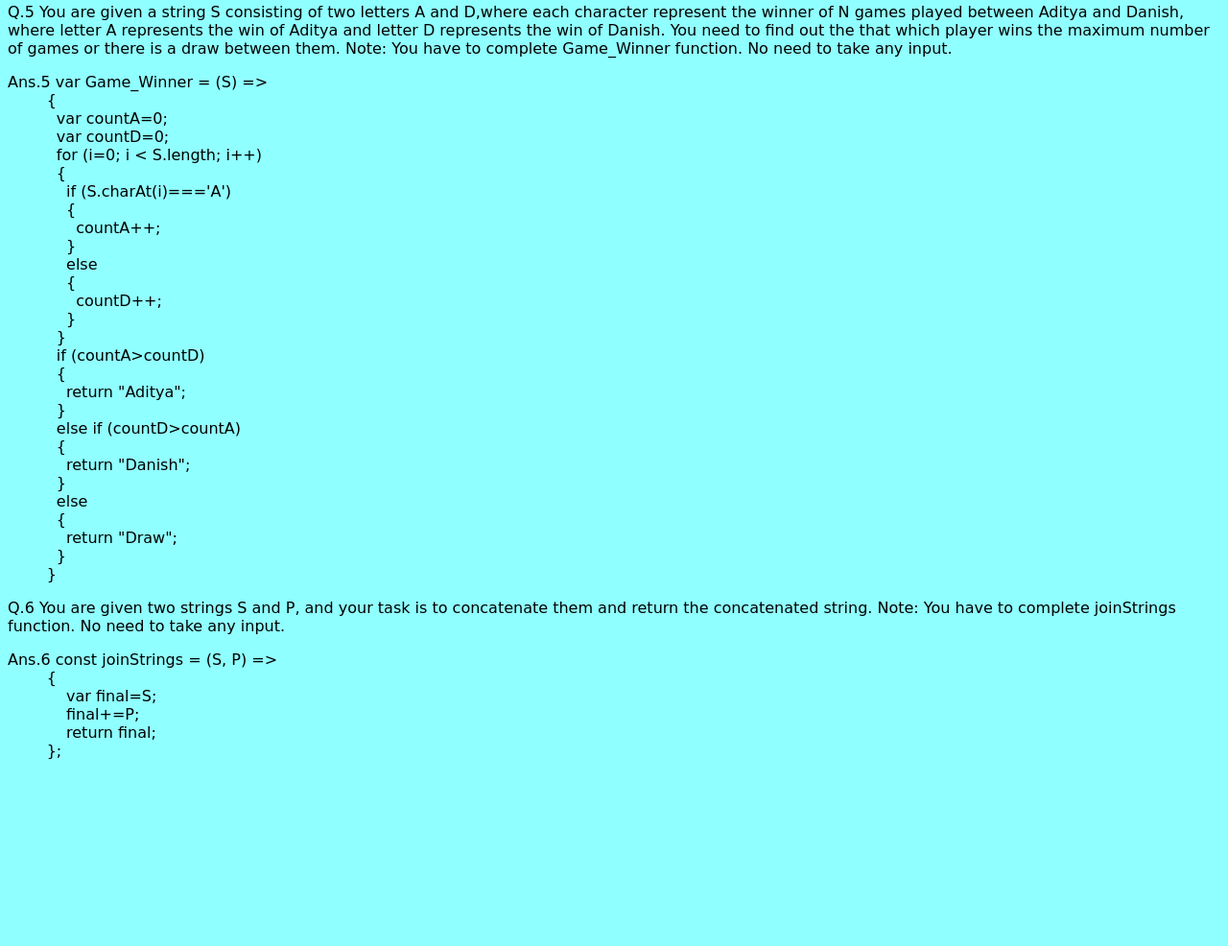
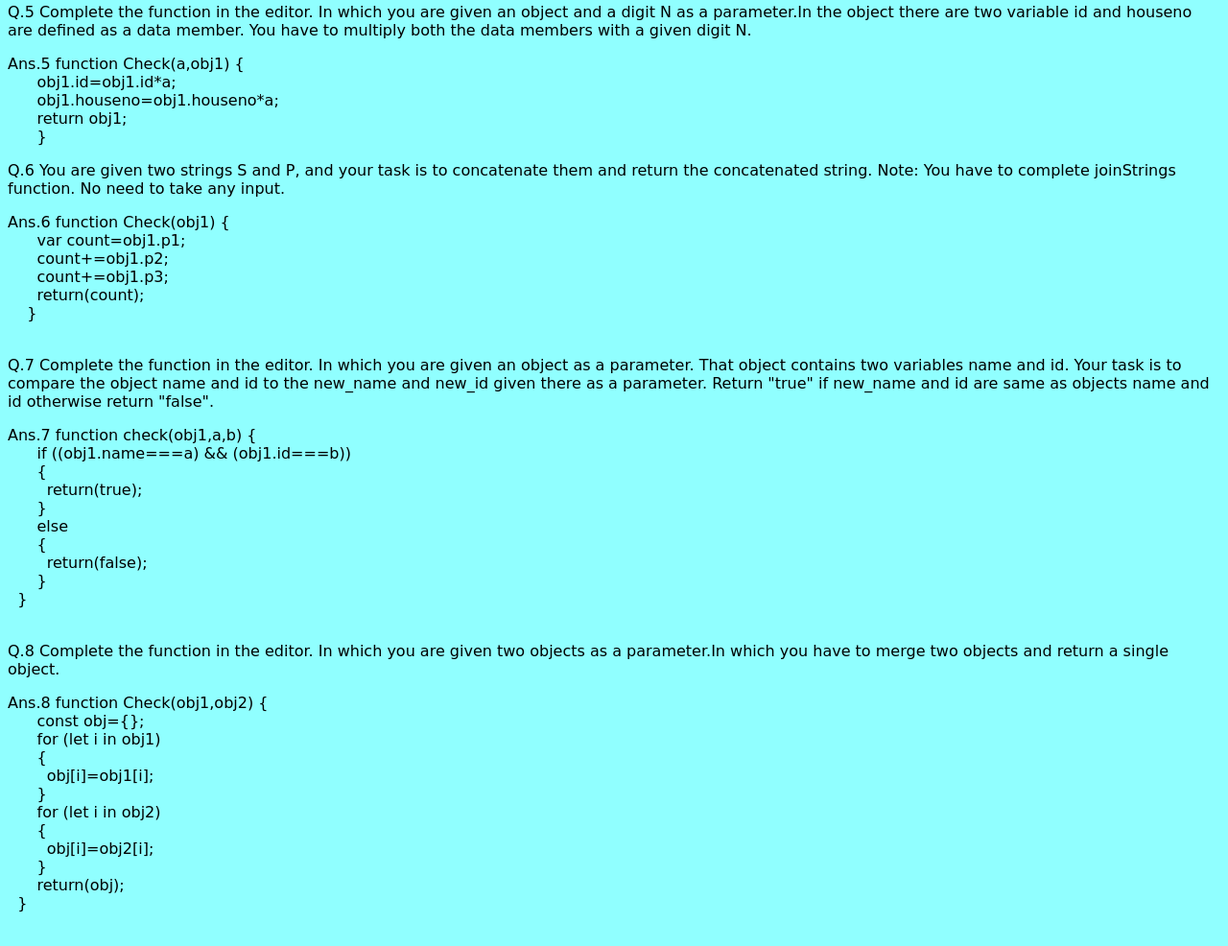
Before and after one commit to Shashank-kharatey/prepbytes-js-handson-7, a plain HTML site: page index.html in a window 1280 px wide. Shown: the part 1126-2112 px from the top of the page at 96% size. Before the commit the page ends 1934 px from the top, so only its background shows below. Drawn offline with Linux system fonts and the light colour scheme.

Commit message:
some modifications

```diff
--- a/index.html
+++ b/index.html
@@ -68,43 +68,49 @@
       }
   }</pre>
     </p>
-    <p>Q.5 You are given a string S consisting of two letters A and D,where each character represent the winner of N games played between Aditya and Danish, where letter A represents the win of Aditya and letter D represents the win of Danish. You need to find out the that which player wins the maximum number of games or there is a draw between them. Note: You have to complete Game_Winner function. No need to take any input.</p>
-    <p><pre>Ans.5 var Game_Winner = (S) =>
+    <p>Q.5 Complete the function in the editor. In which you are given an object and a digit N as a parameter.In the object there are two variable id and houseno are defined as a data member. You have to multiply both the data members with a given digit N.</p>
+    <p><pre>Ans.5 function Check(a,obj1) {
+      obj1.id=obj1.id*a;
+      obj1.houseno=obj1.houseno*a;
+      return obj1;
+      }</pre>
+    </p>
+    <p>Q.6 You are given two strings S and P, and your task is to concatenate them and return the concatenated string. Note: You have to complete joinStrings function. No need to take any input.</p>
+    <p><pre>Ans.6 function Check(obj1) {
+      var count=obj1.p1;
+      count+=obj1.p2;
+      count+=obj1.p3;
+      return(count);
+    }
+  </pre>
+    </p>
+    <p>Q.7 Complete the function in the editor. In which you are given an object as a parameter. That object contains two variables name and id. Your task is to compare the object name and id to the new_name and new_id given there as a parameter. Return "true" if new_name and id are same as objects name and id otherwise return "false".</p>
+    <p><pre>Ans.7 function check(obj1,a,b) {
+      if ((obj1.name===a) && (obj1.id===b))
       {
-          var countA=0;
-          var countD=0;
-          for (i=0; i < S.length; i++)
-          {
-            if (S.charAt(i)==='A')
-            {
-              countA++;
+        return(true);
       }
       else
       {
-              countD++;
+        return(false);
       }
   }
-          if (countA>countD)
+  </pre>
+    </p>
+    <p>Q.8 Complete the function in the editor. In which you are given two objects as a parameter.In which you have to merge two objects and return a single object.</p>
+    <p><pre>Ans.8 function Check(obj1,obj2) {
+      const obj={};
+      for (let i in obj1)
       {
-            return "Aditya";
+        obj[i]=obj1[i];
       }
-          else if (countD>countA)
+      for (let i in obj2)
       {
-            return "Danish";
+        obj[i]=obj2[i];
       }
-          else
-          {
-            return "Draw";
+      return(obj);
   }
-        }</pre>
-    </p>
-    <p>Q.6 You are given two strings S and P, and your task is to concatenate them and return the concatenated string. Note: You have to complete joinStrings function. No need to take any input.</p>
-    <p><pre>Ans.6 const joinStrings = (S, P) =>
-        {
-            var final=S;
-            final+=P;
-            return final;
-        };</pre>
+  </pre>
     </p>
 </body>
 </html>
```
Lines whose indentation alone changed are shown as unchanged.
